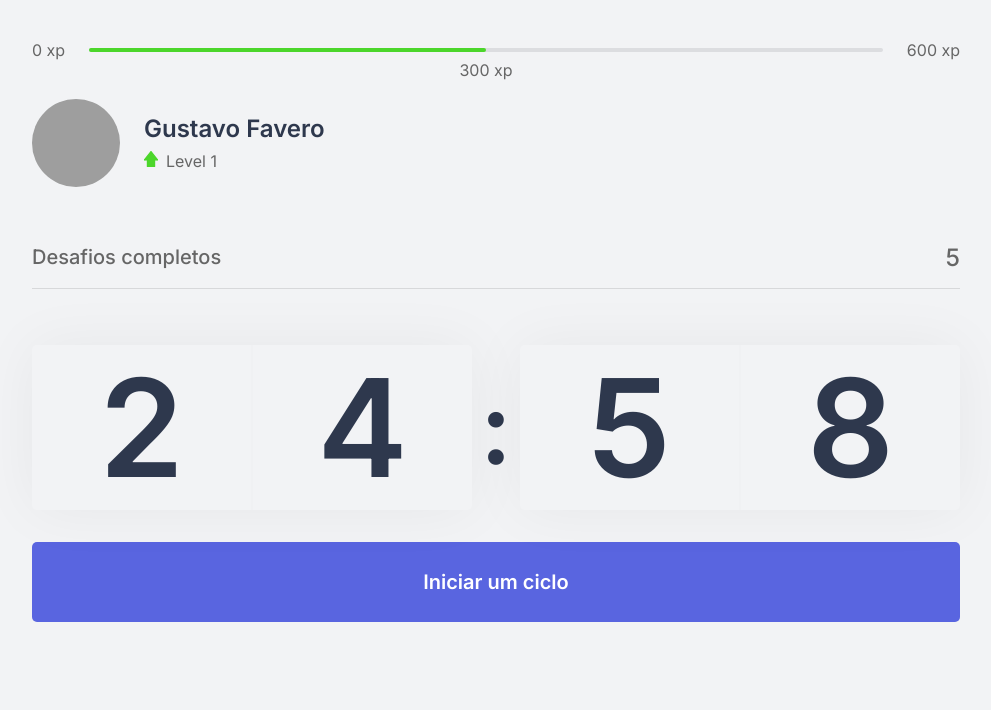
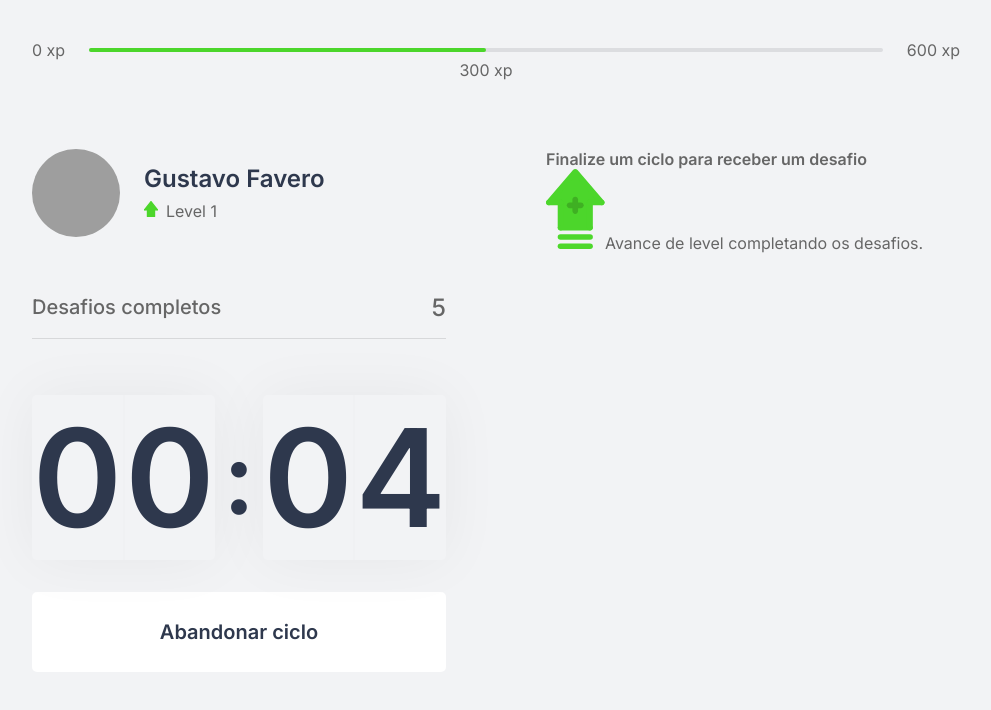
Before and after one commit to gufvr/pomodoru, a Next.js app: page / in a window 1280 px wide. Both pictures are taken after a click on the button "Iniciar um ciclo". Shown: the top 710 px of the page, without its empty margins (144-1135 px from the left). Built offline with nearby package versions, Linux system fonts and the light colour scheme; grey boxes are pictures that could not be loaded.

Commit message:
Finalizando o botão de contagem de ciclos e seus useEffects e começando a desenvolver o container de desafios.

```diff
--- /dev/null
+++ b/src/components/ChallengeBox.tsx
@@ -0,0 +1,16 @@
+import styles from '../styles/components/ChallengeBox.module.css';
+
+
+export function ChallengeBox() {
+  return (
+    <div className={styles.challengeBoxContainer}>
+      <div className={styles.challengeNotActive}>
+        <strong>Finalize um ciclo para receber um desafio</strong>
+        <p>
+          <img src="icons/level-up.svg" alt="Level Up" />
+          Avance de level completando os desafios.
+        </p>
+      </div>
+    </div>
+  )
+}
--- a/src/components/Countdown.tsx
+++ b/src/components/Countdown.tsx
@@ -1,9 +1,12 @@
 import { useState, useEffect } from "react";
 import styles from "../styles/components/Countdown.module.css";
 
+let countdownTimeout: NodeJS.Timeout;
+
 export function Countdown() {
-  const [time, setTime] = useState(25 * 60);
-  const [active, setActive] = useState( false);
+  const [time, setTime] = useState(0.1 * 60);
+  const [isActive, setIsActive] = useState( false);
+  const [hasFinished, setHasFinished] = useState(false);
 
   const minutes = Math.floor(time / 60);
   const seconds = time % 60;
@@ -12,16 +15,25 @@
   const [secondLeft, secondRight] = String(seconds).padStart(2, '0').split('');
 
   function startCountdown() {
-    setActive(true);
+    setIsActive(true);
+  }
+
+  function resetCountdown() {
+    clearTimeout(countdownTimeout);
+    setIsActive(false);
+    setTime(0.1 * 60);
   }
 
   useEffect(() => {
-    if (active && time > 0) {
-      setTimeout(() => {
+    if (isActive && time > 0) {
+      countdownTimeout = setTimeout(() => {
         setTime(time - 1);
       }, 1000);
-    }
-  }, [active, time])
+    } else if (isActive && time === 0) {
+      setHasFinished(true);
+      setIsActive(false);
+    };
+  }, [isActive, time])
 
   return(
     <div>
@@ -37,13 +49,34 @@
         </div>
       </div>
 
-      <button
-      type="button"
-      className={styles.countdownButton}
-      onClick={startCountdown}
+      { hasFinished ? (
+        <button
+          disabled
+          className={styles.countdownButton}
       >
-        Iniciar um ciclo
+        Ciclo encerrado
       </button>
+      ) : (
+        <>
+          { isActive ? (
+            <button
+              type="button"
+              className={`${styles.countdownButton} ${styles.countdownButtonActive}`}
+              onClick={resetCountdown}
+            >
+              Abandonar ciclo
+            </button>
+          ) : (
+            <button
+              type="button"
+              className={styles.countdownButton}
+              onClick={startCountdown}
+          >
+              Iniciar um ciclo
+            </button>
+          ) }
+        </>
+      )}
     </div>
   );
 }
--- a/src/pages/index.tsx
+++ b/src/pages/index.tsx
@@ -1,9 +1,12 @@
+import Head from 'next/head';
+
 import { CompletedChallenges } from "../components/CompletedChallenges";
 import { Countdown } from "../components/Countdown";
 import { ExperienceBar } from "../components/ExperienceBar";
 import { Profile } from "../components/Profile";
+import { ChallengeBox } from "../components/ChallengeBox";
 
-import Head from 'next/head';
+
 
 import styles from '../styles/pages/Home.module.css';
 
@@ -21,9 +24,10 @@
           <Profile />
           <CompletedChallenges />
           <Countdown />
+
         </div>
         <div>
-
+        <ChallengeBox />
         </div>
       </section>
     </div>
--- a/src/styles/components/Countdown.module.css
+++ b/src/styles/components/Countdown.module.css
@@ -59,6 +59,22 @@
   transition: background-color 0.2s;
 }
 
-.countdownButton:hover {
+.countdownButton:not(:disabled):hover {
   background: var(--blue-dark);
 }
+
+.countdownButtonActive {
+  background: var(--white);
+  color: var(--title);
+}
+
+.countdownButtonActive:not(:disabled):hover {
+  background: var(--red);
+  color: var(--white);
+}
+
+.countdownButton:disabled {
+  background: var(--white);
+  color: var(--text);
+  cursor: not-allowed;
+}
--- a/src/styles/pages/Home.module.css
+++ b/src/styles/pages/Home.module.css
@@ -12,7 +12,7 @@
   flex: 1;
 
   display: grid;
-  grid-tempalte-columns: 1fr 1fr;
+  grid-template-columns: 1fr 1fr;
   gap: 6.25rem;
   align-content: center;
 }
```
